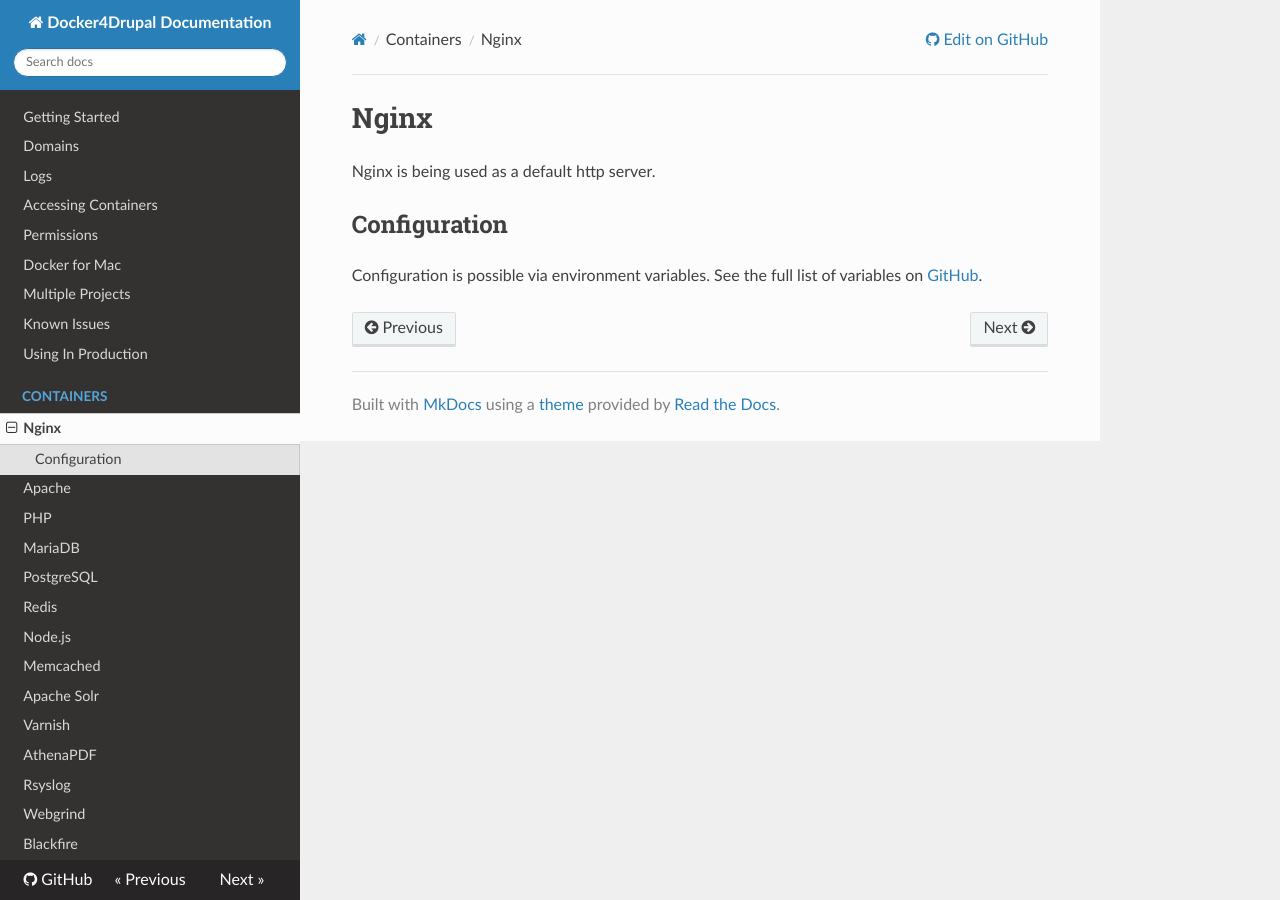
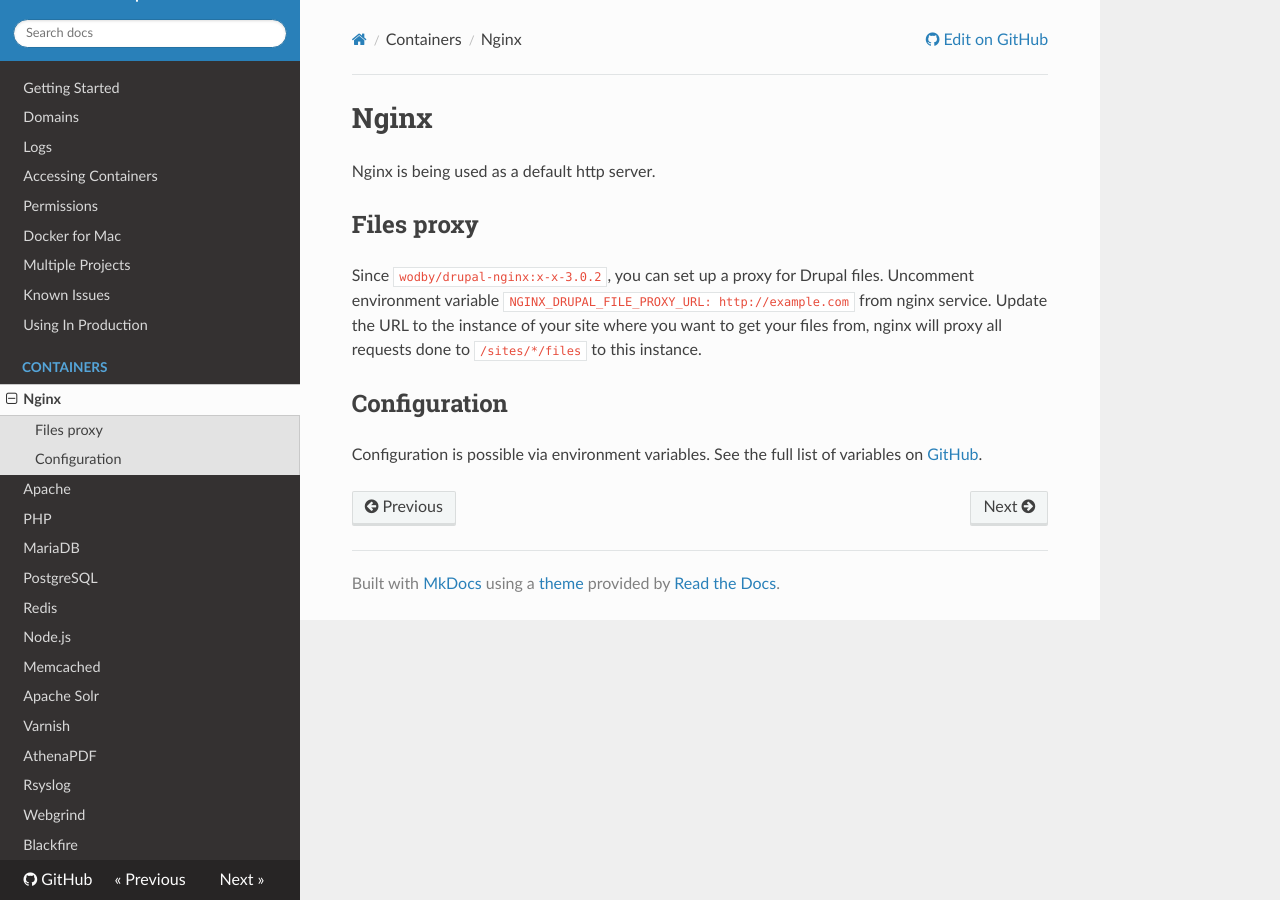
Before and after one commit to wodby/docker4drupal, an MkDocs documentation site: the page built from docs/containers/nginx.md, in a window 1280 px wide. Built offline with MkDocs 1.6.1, drawn with Linux system fonts in a browser that asks for light colours; nearby versions of some CDN libraries; old or Windows-style settings are respelled for this version of MkDocs.

Commit message:
Document files proxy

```diff
--- a/docker-compose.yml
+++ b/docker-compose.yml
@@ -81,7 +81,7 @@ services:
       NGINX_ERROR_LOG_LEVEL: debug
       NGINX_BACKEND_HOST: php
       NGINX_SERVER_ROOT: /var/www/html/web
-#      NGINX_DRUPAL_FILE_PROXY_URL: example.com
+#      NGINX_DRUPAL_FILE_PROXY_URL: http://example.com
     volumes:
       - codebase:/var/www/html
 # Options for macOS users (https://docker4drupal.readthedocs.io/en/latest/macos)
--- a/docs/containers/nginx.md
+++ b/docs/containers/nginx.md
@@ -2,6 +2,10 @@
 
 Nginx is being used as a default http server.
 
+## Files proxy
+
+Since `wodby/drupal-nginx:x-x-3.0.2`, you can set up a proxy for Drupal files. Uncomment environment variable `NGINX_DRUPAL_FILE_PROXY_URL: http://example.com` from nginx service. Update the URL to the instance of your site where you want to get your files from, nginx will proxy all requests done to `/sites/*/files` to this instance.
+
 ## Configuration
 
 Configuration is possible via environment variables. See the full list of variables on [GitHub](https://github.com/wodby/drupal-nginx).
```
